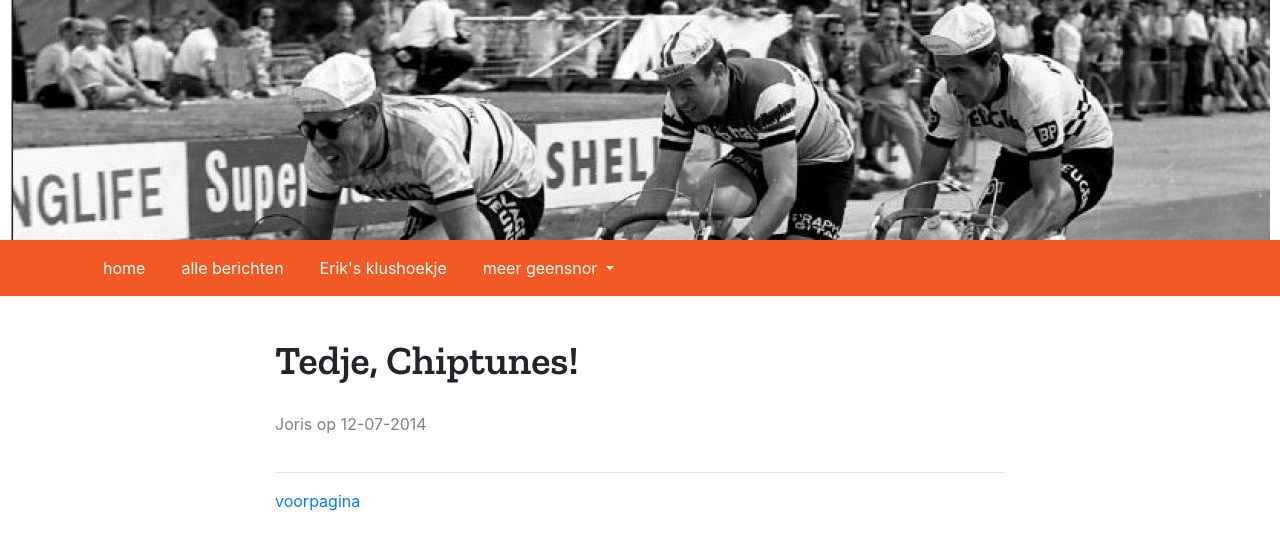
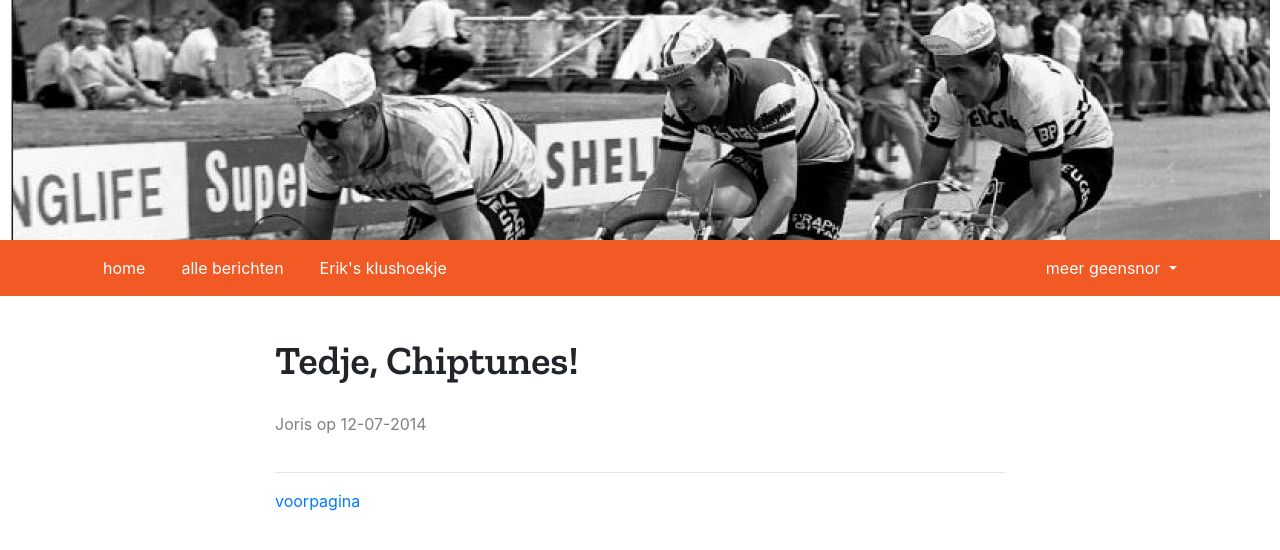
Before and after one commit to geensnor/geensnor.nl, a Jekyll site: the page built from _posts/2014-07-12-tedje-chiptunes.md, in a window 1280 px wide. Shown: the top 550 px of the page. Built offline with Jekyll 4.4.1, drawn with Linux system fonts in a browser that asks for light colours.

Commit message:
Update navbar.html

```diff
--- a/_includes/navbar.html
+++ b/_includes/navbar.html
@@ -16,6 +16,8 @@
                 </li>
                 {% endif %}
                 {% endfor %}
+            </ul>
+            <ul class="navbar-nav ml-auto">
                 <li class="nav-item dropdown">
                     <a class="nav-link dropdown-toggle" href="#" id="navbarDropdown" role="button"
                         data-toggle="dropdown" aria-haspopup="true" aria-expanded="false">
```
